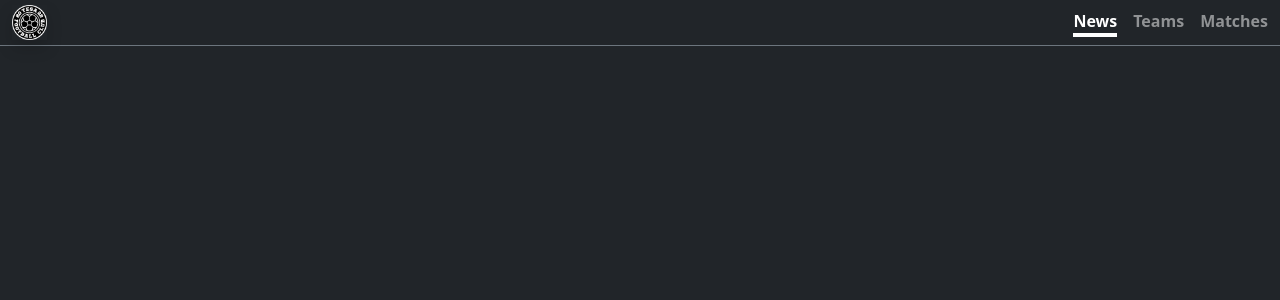
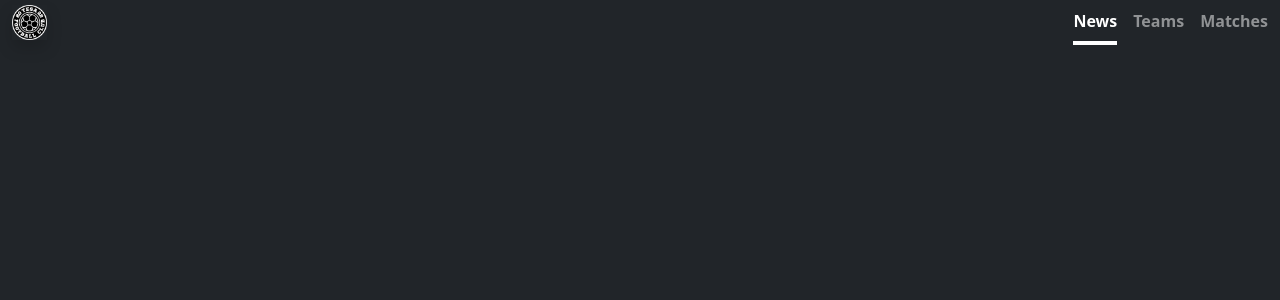
Before and after one commit to tesafc/tesafc.github.io, a Jekyll site: the page built from index.html, in a window 1280 px wide. Shown: the top 300 px of the page. Built offline with Jekyll 4.4.1, drawn with Linux system fonts in a browser that asks for light colours.

Commit message:
Update default.html

```diff
--- a/_layouts/default.html
+++ b/_layouts/default.html
@@ -21,15 +21,15 @@
     <link rel="stylesheet" href="{{ 'assets/stylesheet.css' | relative_url }}">
   </head>
   <body class="text-bg-dark">
-    <div class="container-fluid text-bg-dark border-bottom border-secondary py-0">
+    <div class="container-fluid text-bg-dark">
       <header class="navbar mx-auto py-0">
         <a class="navbar-brand" href="{{ site.baseurl }}">
           <img src="{{ '/assets/img/logo-1_v2.png' | relative_url }}" width="35" height="35" class="shadow">
         </a>
         <nav class="nav nav-masthead">
-          <a class="nav-link fw-bold py-0 px-0 active" href="{{ 'news' | relative_url }}">News</a>
-          <a class="nav-link fw-bold py-0 px-0" href="{{ 'teams' | relative_url }}">Teams</a>
-          <a class="nav-link fw-bold py-0 px-0" href="{{ 'matches' | relative_url }}">Matches</a>
+          <a class="nav-link fw-bold py-2 px-0 active" href="{{ 'news' | relative_url }}">News</a>
+          <a class="nav-link fw-bold py-2 px-0" href="{{ 'teams' | relative_url }}">Teams</a>
+          <a class="nav-link fw-bold py-2 px-0" href="{{ 'matches' | relative_url }}">Matches</a>
         </nav>
       </header>
     </div>
```
